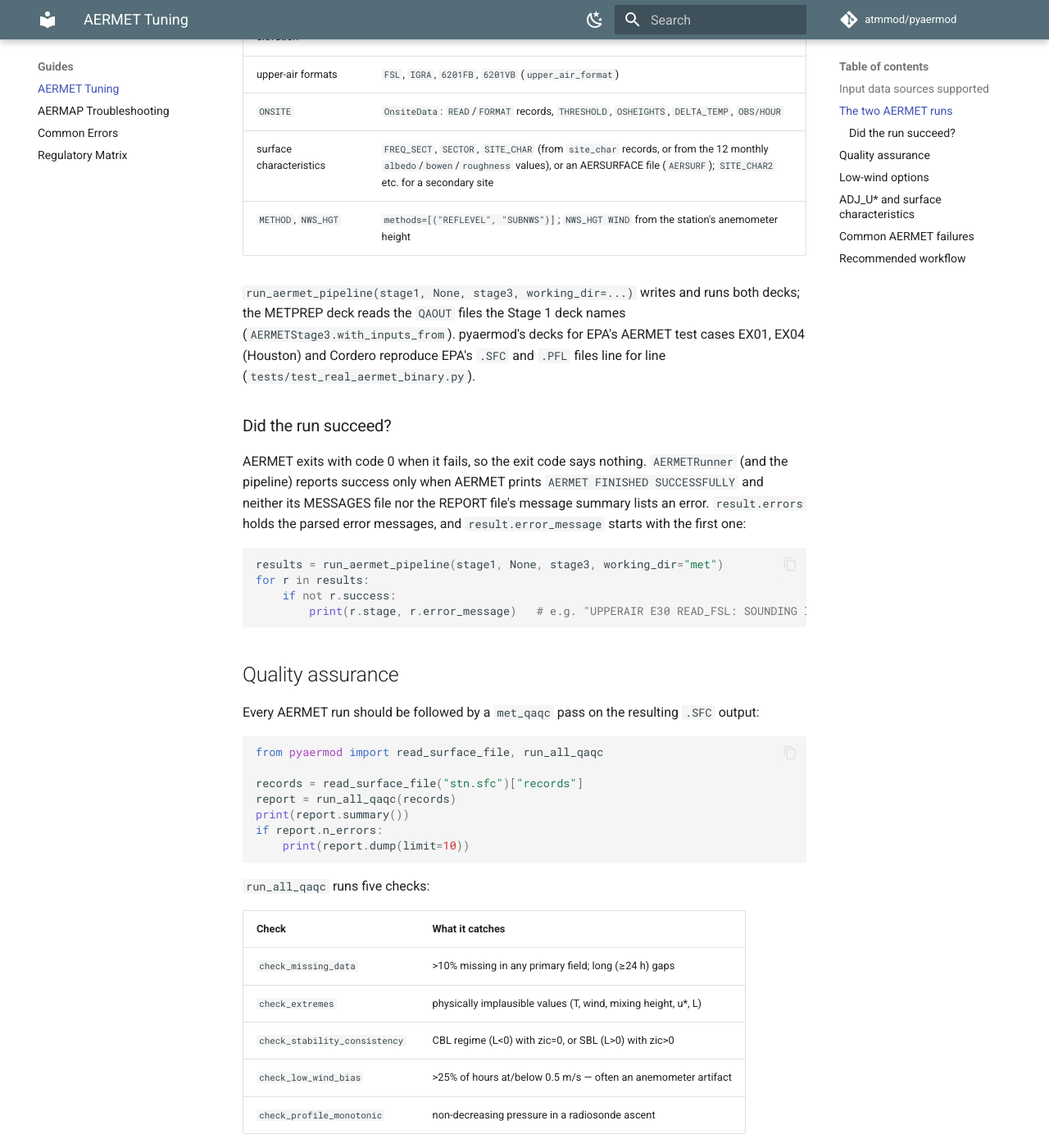
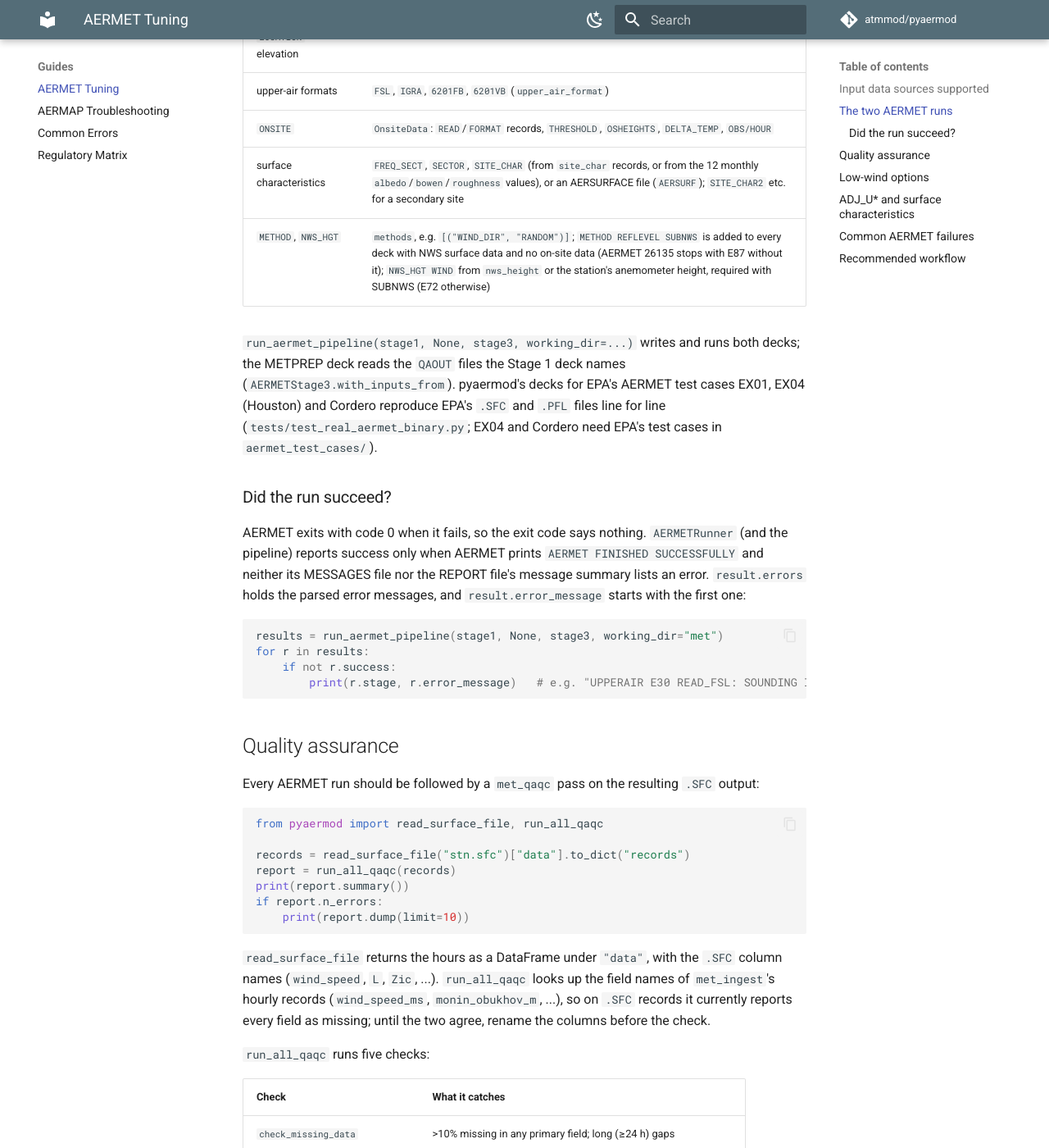
Before and after one commit to atmmod/pyaermod, an MkDocs documentation site: the page built from docs/aermet-tuning-guide.md, in a window 1280 px wide and 1400 px high, scrolled down 1521 px. Shown: the whole window at 82% size. Built offline with MkDocs 1.6.1 and Material for MkDocs 9.7.7, drawn with Linux system fonts in a browser that asks for light colours; comment, search, counter and statistics services are not loaded.

Commit message:
Write METHOD REFLEVEL SUBNWS for NWS-only METPREP decks, which AERMET 26135 requires
AERMET 26135 added a check 24142 lacks (A097_SUBNWS in mod_pbl.f90):
a METPREP run with NWS surface data and no on-site or prognostic data
stops with E87 "NWS DATA ONLY AND SUBNWS ACTION NOT INVOKED" unless
METHOD REFLEVEL SUBNWS is given, and SUBNWS without NWS_HGT stops with
E72. AERMETStage3's methods default to none, so its default deck, the
EX01 deck without its METHOD lines and the decks tutorials 5 and 6 write
all failed on 26135; every real-binary test had passed SUBNWS by hand.

The writer now adds SUBNWS to a deck with SURFACE data and no ONSITE
data unless methods already has a REFLEVEL record (SUBNWS is the only
REFLEVEL action), and raises ValueError naming E72 when a deck using
SUBNWS with SURFACE data has no nws_height and no station. The tutorial
solution scripts and the GUI integration script name SUBNWS
themselves. A real-binary test runs EX01's METPREP with no REFLEVEL
method: on 26135 it fails with E87 on the old writer and now succeeds,
reproducing EPA's EX01_MP.SFC when WIND_DIR RANDOM is kept.

Also from the review:
- test_real_aermet_binary.py gains the EX04 (Houston) comparison the
  tuning guide and CHANGELOG cited but no test performed; it matches
  EPA's HOUSTON.SFC and .PFL on 24142 and EPA's own decks on 26135.
- OnsiteData, AERMETMessage, parse_aermet_messages and
  read_aermet_messages are exported from pyaermod.api like their AERMOD
  counterparts.
- The tuning guide read a "records" key read_surface_file does not
  return; it now reads "data" and says that run_all_qaqc does not yet
  recognise the .SFC column names.
- The student guide and refinery assignments tell students to skip the
  Stage 2 step, drop the Merge File field, and count two decks.
- CHANGELOG and the write_aermet_runfile docstring say the script names
  the deck by its absolute path.

Co-Authored-By: Claude Opus 5.5 <noreply@anthropic.com>

````diff
--- a/docs/aermet-tuning-guide.md
+++ b/docs/aermet-tuning-guide.md
@@ -50,14 +50,15 @@ What the writers take care of, following AERMET's Fortran:
 | upper-air formats | `FSL`, `IGRA`, `6201FB`, `6201VB` (`upper_air_format`) |
 | `ONSITE` | `OnsiteData`: `READ`/`FORMAT` records, `THRESHOLD`, `OSHEIGHTS`, `DELTA_TEMP`, `OBS/HOUR` |
 | surface characteristics | `FREQ_SECT`, `SECTOR`, `SITE_CHAR` (from `site_char` records, or from the 12 monthly `albedo`/`bowen`/`roughness` values), or an AERSURFACE file (`AERSURF`); `SITE_CHAR2` etc. for a secondary site |
-| `METHOD`, `NWS_HGT` | `methods=[("REFLEVEL", "SUBNWS")]`; `NWS_HGT WIND` from the station's anemometer height |
+| `METHOD`, `NWS_HGT` | `methods`, e.g. `[("WIND_DIR", "RANDOM")]`; `METHOD REFLEVEL SUBNWS` is added to every deck with NWS surface data and no on-site data (AERMET 26135 stops with E87 without it); `NWS_HGT WIND` from `nws_height` or the station's anemometer height, required with SUBNWS (E72 otherwise) |
 
 `run_aermet_pipeline(stage1, None, stage3, working_dir=...)` writes and
 runs both decks; the METPREP deck reads the `QAOUT` files the Stage 1
 deck names (`AERMETStage3.with_inputs_from`). pyaermod's decks for EPA's
 AERMET test cases EX01, EX04 (Houston) and Cordero reproduce EPA's
 `.SFC` and `.PFL` files line for line
-(`tests/test_real_aermet_binary.py`).
+(`tests/test_real_aermet_binary.py`; EX04 and Cordero need EPA's test
+cases in `aermet_test_cases/`).
 
 ### Did the run succeed?
 
@@ -83,12 +84,19 @@ resulting `.SFC` output:
 ```python
 from pyaermod import read_surface_file, run_all_qaqc
 
-records = read_surface_file("stn.sfc")["records"]
+records = read_surface_file("stn.sfc")["data"].to_dict("records")
 report = run_all_qaqc(records)
 print(report.summary())
 if report.n_errors:
     print(report.dump(limit=10))
 ```
+
+`read_surface_file` returns the hours as a DataFrame under `"data"`,
+with the `.SFC` column names (`wind_speed`, `L`, `Zic`, ...).
+`run_all_qaqc` looks up the field names of `met_ingest`'s hourly records
+(`wind_speed_ms`, `monin_obukhov_m`, ...), so on `.SFC` records it
+currently reports every field as missing; until the two agree, rename
+the columns before the check.
 
 `run_all_qaqc` runs five checks:
 
@@ -151,7 +159,7 @@ if not all(r.success for r in results):
     raise SystemExit("; ".join(r.error_message for r in results if not r.success))
 
 # 4. QA the METPREP output before feeding AERMOD
-records = read_surface_file("stn.sfc")["records"]
+records = read_surface_file("stn.sfc")["data"].to_dict("records")
 report = run_all_qaqc(records)
 if report.n_errors:
     raise SystemExit(report.dump())
--- a/docs/teaching/solutions/test_gui_integration.py
+++ b/docs/teaching/solutions/test_gui_integration.py
@@ -336,11 +336,14 @@ def test_tutorial5():
     stage3 = AERMETStage3(
         station=station,
         albedo=suburban_albedo, bowen=suburban_bowen, roughness=suburban_roughness,
+        methods=[("REFLEVEL", "SUBNWS")],
         start_date="2020/01/01", end_date="2020/12/31",
         surface_file="aermod.sfc", profile_file="aermod.pfl",
     ).with_inputs_from(stage1)
     s3 = stage3.to_aermet_input()
     check("QAOUT      stage1.qa" in s3, "Stage 1 QAOUT input")
+    check("METHOD     REFLEVEL SUBNWS" in s3, "SUBNWS for NWS-only data (AERMET 26135 E87)")
+    check("NWS_HGT    WIND 10" in s3, "NWS anemometer height")
     check("aermod.sfc" in s3, "SFC output file")
     check("aermod.pfl" in s3, "PFL output file")
     check("FREQ_SECT  MONTHLY 1" in s3, "Monthly surface characteristics")
@@ -383,11 +386,13 @@ def test_tutorial6():
     stage3 = AERMETStage3(
         station=station,
         albedo=houston_albedo, bowen=houston_bowen, roughness=houston_roughness,
+        methods=[("REFLEVEL", "SUBNWS")],
         start_date="2019/01/01", end_date="2023/12/31",
         surface_file="houston.sfc", profile_file="houston.pfl",
     )
     s3 = stage3.to_aermet_input()
     check("houston.sfc" in s3, "Houston SFC output")
+    check("METHOD     REFLEVEL SUBNWS" in s3, "SUBNWS for NWS-only data (AERMET 26135 E87)")
     check("0.18" in s3, "Houston winter albedo (0.18)")
     check("SITE_CHAR  6 1 0.14 0.3 0.6" in s3, "Houston June SITE_CHAR")
 
--- a/docs/teaching/solutions/tutorial5_aermet.py
+++ b/docs/teaching/solutions/tutorial5_aermet.py
@@ -90,6 +90,9 @@ def build_stage3(station: AERMETStation) -> AERMETStage3:
         albedo=SUBURBAN_ALBEDO,
         bowen=SUBURBAN_BOWEN,
         roughness=SUBURBAN_ROUGHNESS,
+        # NWS surface data only: AERMET 26135 requires SUBNWS (error E87
+        # otherwise). pyaermod would add it, but a deck should say so.
+        methods=[("REFLEVEL", "SUBNWS")],
         start_date="2020/01/01",
         end_date="2020/12/31",
         surface_file="aermod.sfc",
--- a/docs/teaching/solutions/tutorial6_aermet_houston.py
+++ b/docs/teaching/solutions/tutorial6_aermet_houston.py
@@ -92,6 +92,9 @@ def build_stage3(station: AERMETStation) -> AERMETStage3:
         albedo=HOUSTON_ALBEDO,
         bowen=HOUSTON_BOWEN,
         roughness=HOUSTON_ROUGHNESS,
+        # NWS surface data only: AERMET 26135 requires SUBNWS (error E87
+        # otherwise). pyaermod would add it, but a deck should say so.
+        methods=[("REFLEVEL", "SUBNWS")],
         start_date="2023/01/01",
         end_date="2023/12/31",
         surface_file="houston_2023.sfc",
````
Also changed, not shown: CHANGELOG.md (+21 -8 lines), docs/teaching/refinery-assignments.md (+6 -2 lines), docs/teaching/student-guide.md (+13 -6 lines), 6 other files.
